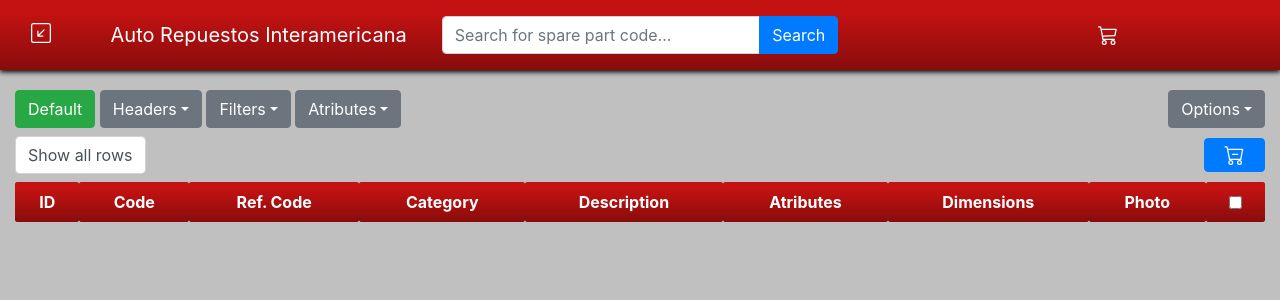
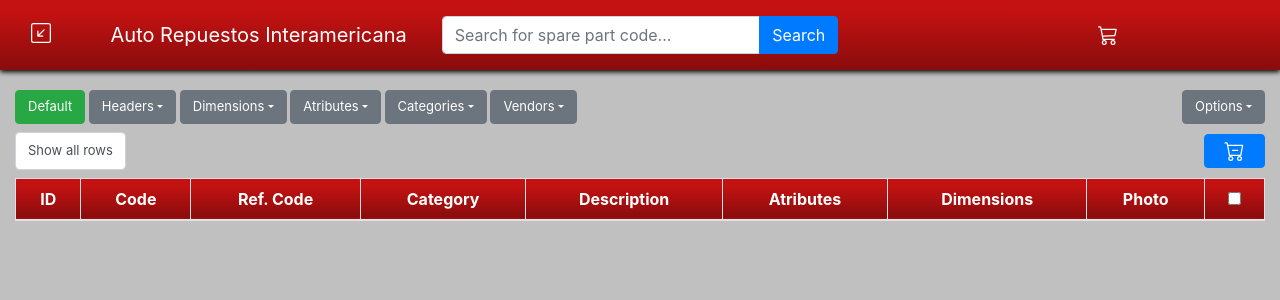
Before and after one commit to xxxhaythamxxx/project, a Django app: page /detail in a window 1280 px wide. Shown: the top 300 px of the page. Run offline with Django 3.2, Linux system fonts and the light colour scheme; tables that the repository leaves empty hold one stand-in row (values such as "Sample post"); lists and menus that the app fills with data are empty; some libraries are stand-ins or nearby versions.

Commit message:
30 de agosto

```diff
--- a/spareapp/templates/spareapp/base.html
+++ b/spareapp/templates/spareapp/base.html
@@ -14,6 +14,11 @@
     <!-- Datatables -->
     <link rel="stylesheet" href="https://cdn.datatables.net/1.10.25/css/jquery.dataTables.min.css">
 
+    <!-- <link href="https://cdn.jsdelivr.net/npm/bootstrap@5.0.0-beta3/dist/css/bootstrap.min.css" rel="stylesheet" integrity="sha384-eOJMYsd53ii+scO/bJGFsiCZc+5NDVN2yr8+0RDqr0Ql0h+rP48ckxlpbzKgwra6" crossorigin="anonymous">
+
+    <script src="https://cdn.jsdelivr.net/npm/bootstrap@5.0.0-beta3/dist/js/bootstrap.bundle.min.js" integrity="sha384-JEW9xMcG8R+pH31jmWH6WWP0WintQrMb4s7ZOdauHnUtxwoG2vI5DkLtS3qm9Ekf" crossorigin="anonymous"></script>
+     -->
+
 </head>
 
 <body class="fondo-plata">
@@ -26,7 +31,7 @@
             <div class="row">
                 <!-- Abrir el offcanvas -->
                 <div class="col-lg-3 col-md-4 col-sm-2 col-3">
-                    <a class="nav-link text-white" data-bs-toggle="offcanvas" href="#offcanvasExample" role="button" aria-controls="offcanvas">
+                    <a class="nav-link text-white" data-bs-toggle="offcanvas" data-target="#offcanvasExample" href="#offcanvasExample" role="button" aria-controls="offcanvasExample">
                         <svg xmlns="http://www.w3.org/2000/svg" width="20" height="20" fill="currentColor" class="bi bi-arrow-down-left-square expand-off" viewBox="0 0 16 16">
                             <path fill-rule="evenodd" d="M15 2a1 1 0 0 0-1-1H2a1 1 0 0 0-1 1v12a1 1 0 0 0 1 1h12a1 1 0 0 0 1-1V2zM0 2a2 2 0 0 1 2-2h12a2 2 0 0 1 2 2v12a2 2 0 0 1-2 2H2a2 2 0 0 1-2-2V2zm10.096 3.146a.5.5 0 1 1 .707.708L6.707 9.95h2.768a.5.5 0 1 1 0 1H5.5a.5.5 0 0 1-.5-.5V6.475a.5.5 0 1 1 1 0v2.768l4.096-4.097z"/>
                         </svg>
@@ -81,9 +86,9 @@
     <!-- Fin de la barra superior de la página -->
 
     <!-- Offcanvas -->
-    <div class="offcanvas offcanvas-start color navbarcontainer" tabindex="-1" id="offcanvasExample" aria-labelledby="offcanvasLabel">
+    <div class="offcanvas offcanvas-start color navbarcontainer" tabindex="-1" id="offcanvasExample" aria-labelledby="offcanvasExampleLabel">
         <div class="offcanvas-header">
-          <h5 class="offcanvas-title text-white" id="offcanvasLabel">Search by parameters</h5>
+          <h5 class="offcanvas-title text-white" id="offcanvasExampleLabel">Search by parameters</h5>
           <button type="button" class="btn-close text-reset" data-bs-dismiss="offcanvas" aria-label="Close"></button>
         </div>
         <div class="offcanvas-body">
@@ -150,43 +155,6 @@
                     </div>
                 </div>
 
-            <!-- <div class="accordion">
-                <a class="btn text-white" data-toggle="collapse" data-parent="#accordion" href="#collapseCategory">
-                    Category
-                </a>
-                <div id="collapseCategory" class="collapse">
-                    <div class="row mt-2">
-                        <div>
-                            Category 1
-                        </div>
-                        <div>
-                            Category 2
-                        </div>
-                        <div>
-                            Category 3
-                        </div>
-                    </div>
-                </div>
-            </div> -->
-
-
-            <!-- <div class="">
-                <div class="p-3 ">
-                    <label class="text-white" for="">Category:</label>
-                        <div class="list-category mt-3">
-
-                            {% for category in allCategories %}
-                                <div class="color pt-2 pl-3 pb-2 card-body">
-                                    <a href="{% url 'categoryi' category.category %}" style="color: white;" href="#" class="hover">
-                                        {{category.category}}
-                                    </a>
-                                </div>
-                            {% endfor %}
-
-                        </div>
-                </div>
-            </div> -->
-
                 <!-- Boton para ir a Card Brands -->
                 <div class="container mt-2">
                     <div class="row bg-primary align-items-center justify-content-center">
--- a/spareapp/templates/spareapp/delete.html
+++ b/spareapp/templates/spareapp/delete.html
@@ -8,7 +8,7 @@
                     <div class="d-flex align-items-center">
                         <div class="d-flex align-items-center">
                             <!-- <div class="pr-2">Rows</div> -->
-                            <select name="state" id="maxRows" class="form-control">
+                            <select style="font-size: small;" name="state" id="maxRows" class="form-control">
                                 <option value="5000">Show all rows</option>
                                 <option value="10">10</option>
                                 <option value="50">50</option>
--- a/spareapp/templates/spareapp/detail.html
+++ b/spareapp/templates/spareapp/detail.html
@@ -12,49 +12,67 @@
     <div class="options my-2">
         <div id="filterContent" class="row align-items-center">
 
-            <div class="col-lg-7 col-md-7 col-sm-12 col-12 mt-1">
+            <div style="font-size: small;" class="col-lg-7 col-md-7 col-sm-12 col-12 mt-1">
                 <!-- Boton default -->
                 <div style="display: inline-block;" class="">
-                    <div id="default" class="btn btn-success">Default</div>
+                    <div style="font-size: small;" id="default" class="btn btn-success">Default</div>
                 </div>
                 <!-- Boton headers -->
                 <div style="display: inline-block;" class="">
-                    <a class="dropdown-toggle btn btn-secondary" aria-expanded="false" data-bs-toggle="dropdown" id="dLabel" data-toggle="dropdown" href="#">Headers</a>
-                    <ul id="headerList" class="color-soft dropdown-menu checkbox-menu allow-focus" role="menu" aria-labelledby="dLabel">
-                        <li style="margin:auto;text-align:center;" class=""><input name="atributes" class="ml-2" type="checkbox"><label class="ml-1">Atributes</label></li>
-                        <!-- <li style="margin:auto;text-align:center;" class=""><label class="">Brand<input name="brand" class="ml-2" type="checkbox"></label></li> -->
-                        <li style="margin:auto;text-align:center;" class=""><input name="car" class="ml-2" type="checkbox"><label class="ml-1">Car</label></li>
-                        <li style="margin:auto;text-align:center;" class=""><input name="check" class="ml-2" type="checkbox"><label class="ml-1">Check</label></li>
-                        <li style="margin:auto;text-align:center;" class=""><input name="code" class="ml-2" type="checkbox"><label class="ml-1">Code</label></li>
-                        <li style="margin:auto;text-align:center;" class=""><input name="type" class="ml-2" type="checkbox"><label class="ml-1">Description</label></li>
-                        <li style="margin:auto;text-align:center;" class=""><input name="dimensions" class="ml-2" type="checkbox"><label class="ml-1">Dimensions</label></li>
-                        <li style="margin:auto;text-align:center;" class=""><input name="priceM" class="ml-2" type="checkbox"><label class="ml-1">Price Major</label></li>
-                        <li style="margin:auto;text-align:center;" class=""><input name="priceD" class="ml-2" type="checkbox"><label class="ml-1">Price Detail</label></li>
+                    <a style="font-size: small;" class="dropdown-toggle btn btn-secondary" aria-expanded="false" data-bs-toggle="dropdown" id="dLabel" data-toggle="dropdown" href="#">Headers</a>
+                    <ul style="font-size: small;" id="headerList" class="color-soft dropdown-menu checkbox-menu allow-focus" role="menu" aria-labelledby="dLabel">
+                        <li style="margin:auto;" class=""><input name="atributes" class="ml-2" type="checkbox"><label class="ml-1">Atributes</label></li>
+                        <!-- <li style="margin:auto;" class=""><label class="">Brand<input name="brand" class="ml-2" type="checkbox"></label></li> -->
+                        <li style="margin:auto;" class=""><input name="car" class="ml-2" type="checkbox"><label class="ml-1">Car</label></li>
+                        <li style="margin:auto;" class=""><input name="check" class="ml-2" type="checkbox"><label class="ml-1">Check</label></li>
+                        <li style="margin:auto;" class=""><input name="code" class="ml-2" type="checkbox"><label class="ml-1">Code</label></li>
+                        <li style="margin:auto;" class=""><input name="type" class="ml-2" type="checkbox"><label class="ml-1">Description</label></li>
+                        <li style="margin:auto;" class=""><input name="dimensions" class="ml-2" type="checkbox"><label class="ml-1">Dimensions</label></li>
+                        <li style="margin:auto;" class=""><input name="priceM" class="ml-2" type="checkbox"><label class="ml-1">Price Major</label></li>
+                        <li style="margin:auto;" class=""><input name="priceD" class="ml-2" type="checkbox"><label class="ml-1">Price Detail</label></li>
                         {% if parameter == 'Engine code' %}
-                        <li style="margin:auto;text-align:center;" class=""><input name="ecode" class="ml-2" type="checkbox"><label class="ml-1">Engine code</label></li>
+                        <li style="margin:auto;" class=""><input name="ecode" class="ml-2" type="checkbox"><label class="ml-1">Engine code</label></li>
                         {% endif %}
-                        <li style="margin:auto;text-align:center;" class=""><input name="detail-id" class="ml-2" type="checkbox"><label class="ml-1">ID</label></li>
-                        <li style="margin:auto;text-align:center;" class=""><input name="photo" class="ml-2" type="checkbox"><label class="ml-1">Photo</label></li>
-                        <li style="margin:auto;text-align:center;" class=""><input name="reference" class="ml-2" type="checkbox"><label class="ml-1">Reference Code</label></li>
-                        <!-- <li style="margin:auto;text-align:center;" class=""><label class="">Shape<input name="shape" class="ml-2" type="checkbox"></label></li> -->
-                        <li style="margin:auto;text-align:center;" class=""><input name="vendor" class="ml-2" type="checkbox"><label class="ml-1">Vendor</label></li>
+                        <li style="margin:auto;" class=""><input name="detail-id" class="ml-2" type="checkbox"><label class="ml-1">ID</label></li>
+                        <li style="margin:auto;" class=""><input name="photo" class="ml-2" type="checkbox"><label class="ml-1">Photo</label></li>
+                        <li style="margin:auto;" class=""><input name="reference" class="ml-2" type="checkbox"><label class="ml-1">Reference Code</label></li>
+                        <!-- <li style="margin:auto;" class=""><label class="">Shape<input name="shape" class="ml-2" type="checkbox"></label></li> -->
+                        <li style="margin:auto;" class=""><input name="vendor" class="ml-2" type="checkbox"><label class="ml-1">Vendor</label></li>
                     </ul>
                 </div>
                 <!-- Boton filter dimensiones -->
                 <div style="display: inline-block;" class="">
-                    <a class="dropdown-toggle btn btn-secondary" aria-expanded="false" data-bs-toggle="dropdown" id="dLabel2" data-toggle="dropdown" href="#">Filters</a>
-                    <ul id="headerList2" class="color-soft dropdown-menu checkbox-menu allow-focus" role="menu" aria-labelledby="dLabel2">
+                    <a style="font-size: small;" class="dropdown-toggle btn btn-secondary" aria-expanded="false" data-bs-toggle="dropdown" id="dLabel2" data-toggle="dropdown" href="#">Dimensions</a>
+                    <ul style="font-size: small;" id="headerList2" class="color-soft dropdown-menu checkbox-menu allow-focus" role="menu" aria-labelledby="dLabel2">
                         {% for dim in dimension|dictsort:"atributeName" %}
-                            <li style="margin:auto;text-align:center;" class=""><input name="check{{dim.atributeName|cut:' '}}" class="ml-2" type="checkbox"><label class="ml-1">{{dim.atributeName}}</label></li>
+                            <li style="margin:auto;" class=""><input name="check{{dim.atributeName|cut:' '|cut:'/'}}" class="ml-2" type="checkbox"><label class="ml-1">{{dim.atributeName}}</label></li>
                         {% endfor %}
                     </ul>
                 </div>
                 <!-- Boton filter atribute -->
                 <div style="display: inline-block;" class="">
-                    <a class="dropdown-toggle btn btn-secondary" aria-expanded="false" data-bs-toggle="dropdown" id="dLabel3" data-toggle="dropdown" href="#">Atributes</a>
-                    <ul id="headerList3" class="color-soft dropdown-menu checkbox-menu allow-focus" role="menu" aria-labelledby="dLabel3">
+                    <a style="font-size: small;" class="dropdown-toggle btn btn-secondary" aria-expanded="false" data-bs-toggle="dropdown" id="dLabel3" data-toggle="dropdown" href="#">Atributes</a>
+                    <ul style="font-size: small;" id="headerList3" class="color-soft dropdown-menu checkbox-menu allow-focus" role="menu" aria-labelledby="dLabel3">
                         {% for atr in atribute|dictsort:"atributeName" %}
-                            <li style="margin:auto;text-align:center;" class=""><input name="check{{atr.atributeName|cut:' '}}" class="ml-2" type="checkbox"><label class="ml-1">{{atr.atributeName}}</label></li>
+                            <li style="margin:auto;" class=""><input name="check{{atr.atributeName|cut:' '}}" class="ml-2" type="checkbox"><label class="ml-1">{{atr.atributeName}}</label></li>
+                        {% endfor %}
+                    </ul>
+                </div>
+                <!-- Boton Categories -->
+                <div style="display: inline-block;" class="">
+                    <a style="font-size: small;" class="dropdown-toggle btn btn-secondary" aria-expanded="false" data-bs-toggle="dropdown" id="dLabel5" data-toggle="dropdown" href="#">Categories</a>
+                    <ul style="font-size: small;" id="headerList5" class="color-soft dropdown-menu checkbox-menu allow-focus" role="menu" aria-labelledby="dLabel5">
+                        {% for cat in allCategories %}
+                            <li style="margin:auto;" class=""><input name="check{{cat.category|cut:' '|cut:'/'}}" class="ml-2" type="checkbox"><label class="ml-1">{{cat.category}}</label></li>
+                        {% endfor %}
+                    </ul>
+                </div>
+                <!-- Boton Vendor -->
+                <div style="display: inline-block;" class="">
+                    <a style="font-size: small;" class="dropdown-toggle btn btn-secondary" aria-expanded="false" data-bs-toggle="dropdown" id="dLabel6" data-toggle="dropdown" href="#">Vendors</a>
+                    <ul style="font-size: small;" id="headerList6" class="color-soft dropdown-menu checkbox-menu allow-focus" role="menu" aria-labelledby="dLabel6">
+                        {% for cat in allVendors %}
+                            <li style="margin:auto;" class=""><input name="check{{cat.vendorName|cut:' '|cut:'/'}}" class="ml-2" type="checkbox"><label class="ml-1">{{cat.vendorName}}</label></li>
                         {% endfor %}
                     </ul>
                 </div>
@@ -63,8 +81,8 @@
             <div class="col-lg-5 col-md-5 col-sm-6 col-6 mt-1">
                 <div class="d-flex justify-content-end">
                     <div style="display: inline-block;" class="">
-                        <a class="dropdown-toggle btn btn-secondary" aria-expanded="false" data-bs-toggle="dropdown" id="dLabel4" data-toggle="dropdown" href="#">Options</a>
-                        <ul id="headerList4" class="color-soft dropdown-menu checkbox-menu allow-focus" role="menu" aria-labelledby="dLabel4">
+                        <a style="font-size: small;" class="dropdown-toggle btn btn-secondary" aria-expanded="false" data-bs-toggle="dropdown" id="dLabel4" data-toggle="dropdown" href="#">Options</a>
+                        <ul style="font-size: small;" id="headerList4" class="color-soft dropdown-menu checkbox-menu allow-focus" role="menu" aria-labelledby="dLabel4">
                             <li><a class="dropdown-item" href="#" onClick="viewPDF()">View</a></li>
                             <li><a class="dropdown-item" href="#" onClick="generatePDF()">PDF</a></li>
                             <li><a class="dropdown-item" href="#" id="downloadexcel">Excel</a></li>
@@ -88,8 +106,8 @@
 
             <div style="display: none;" id="{{dim.atributeName|cut:' '}}Filter" class="row filterDim">
                 <div class="col-lg-6 mt-2">
-                    <input class="col-lg-3" type="text" placeholder="{{dim.atributeName}}" id="{{dim.atributeName}}">
-                    <button id="{{dim.atributeName}}Button" type="button" class="btn btn-sm btn-danger" data-bs-toggle="popover" data-bs-trigger="focus" data-toggle="popover" title="Valid values" data-bs-content="Valores permitidos">Values</button>
+                    <input style="font-size: small;" class="col-lg-3 atrUnique" type="text" placeholder="{{dim.atributeName}}" id="{{dim.atributeName}}">
+                    <button style="font-size: small;" id="{{dim.atributeName}}Button" type="button" class="btn btn-sm btn-danger" data-bs-toggle="popover" data-bs-trigger="focus" data-toggle="popover" title="Valid values" data-bs-content="Valores permitidos">Values</button>
                 </div>
             </div>
 
@@ -97,8 +115,8 @@
 
             <div style="display: none;" id="ButtonFilter" class="row">
                 <div class="col mt-2">
-                    <button class="btn btn-success" onClick="measureFilter()" id="measureFilter">Filter</button>
-                    <button class="btn btn-danger" onClick="measureReset()" id="measureReset">Reset</button>
+                    <button style="font-size: small;" class="btn btn-success" onClick="measureFilter()" id="measureFilter">Filter</button>
+                    <button style="font-size: small;" class="btn btn-danger" onClick="measureReset()" id="measureReset">Reset</button>
                 </div>
             </div>
 
@@ -108,7 +126,7 @@
         {% include "spareapp/delete.html" %}
 
         {% csrf_token %}
-    <table id="invoice" class="invoice table-striped draggable forget-ordering">
+    <table id="invoice" class="invoice table-striped draggable forget-ordering table-bordered">
         <thead>
             <tr class="trsup color text-white">
                 <th id="detail-id" class="trsup color" style="position: sticky;top: 70;">ID</th>
@@ -263,6 +281,10 @@ $('tbody').sortable({
     }
 });
 
+$(function () {
+  $('[data-bs-toggle="popover"]').popover()
+})
+
 </script>
 {% load static %}
 {% endblock %}
--- a/spareapp/templates/spareapp/find.html
+++ b/spareapp/templates/spareapp/find.html
@@ -11,7 +11,7 @@
 <form class="" method="POST" action="">
     {% include "spareapp/add.html" %}
     {% csrf_token %}
-<table id="invoice" class="invoice table-striped table-sortable draggable">
+<table id="invoice" class="invoice table-striped table-sortable draggable table-bordered">
     {% include "spareapp/tablesup.html" %}
     {% include "spareapp/tableinf.html" %}
 </table>
--- a/spareapp/templates/spareapp/findfil.html
+++ b/spareapp/templates/spareapp/findfil.html
@@ -3,6 +3,7 @@
 {% block title %} Search {% endblock %}
 
 {% block content %}
+
 <div class="resultadoBusqueda">
 <div class="migajas color-soft color-hard p-2">Manufacturer: {{carManu}} - Car model: {{carModel}} - Engine: {{mig}}</div>
 
@@ -10,7 +11,7 @@
 <form class="" method="POST" action="">
     {% include "spareapp/add.html" %}
     {% csrf_token %}
-<table id="invoice" class="invoice table-striped table-sortable draggable">
+<table id="invoice" class="invoice table-striped table-sortable draggable table-bordered">
     {% include "spareapp/tablesup.html" %}
     {% include "spareapp/tableinf.html" %}
 </table>
--- a/spareapp/templates/spareapp/home.html
+++ b/spareapp/templates/spareapp/home.html
@@ -11,7 +11,7 @@
 <form class="" method="POST" action="">
     {% include "spareapp/add.html" %}
     {% csrf_token %}
-<table id="invoice" class="invoice table-striped table-sortable draggable">
+<table id="invoice" class="invoice table-striped table-sortable draggable table-bordered">
 <!-- Si quiere que no se guarde la posicion de las columnas, incluir clase forget-ordering -->
     {% include "spareapp/tablesup.html" %}
     {% include "spareapp/tableinf.html" %}
--- a/spareapp/views.py
+++ b/spareapp/views.py
@@ -1167,6 +1167,8 @@ def fillspare(request,val):
         if request.POST.get("catSelect") == "":
             pass
         else:
+            print("catSelect")
+            print(request.POST.get("catSelect"))
             category1 = category.objects.get(category=request.POST.get("catSelect"))
             spare1.spare_category = category1
 
@@ -1699,6 +1701,8 @@ def deletecar(request,val):
 
 def fillcategory(request):
 
+    print("Entra en fillCategory")
+
     dim=dimension.objects.values("atributeName").distinct()
     dim2=dimension.objects.all()
     atr=atribute.objects.values("atributeName").distinct()
@@ -1713,8 +1717,10 @@ def fillcategory(request):
     ref=reference.objects.all().order_by("referenceSpare")
     ref2=reference.objects.values("referenceSpare").order_by("referenceSpare").distinct()
 
+    print(request.POST)
+    category1 = category()
+    print("categor")
     print(request.POST.get("categor"))
-    category1 = category()
     category1.category = request.POST.get("categor")
     category1.save()
 
```
Also changed, not shown: other parts of spareapp/templates/spareapp/detail.html (+30 -30 lines), spareapp/static/spareapp/script.js (+25 -7 lines), spareapp/templates/spareapp/fillspare.html (+6 -3 lines), spareapp/templates/spareapp/superior.html (+7 -10 lines), spareapp/templates/spareapp/tableinf.html (+4 -4 lines). Lines whose indentation alone changed are shown as unchanged.
